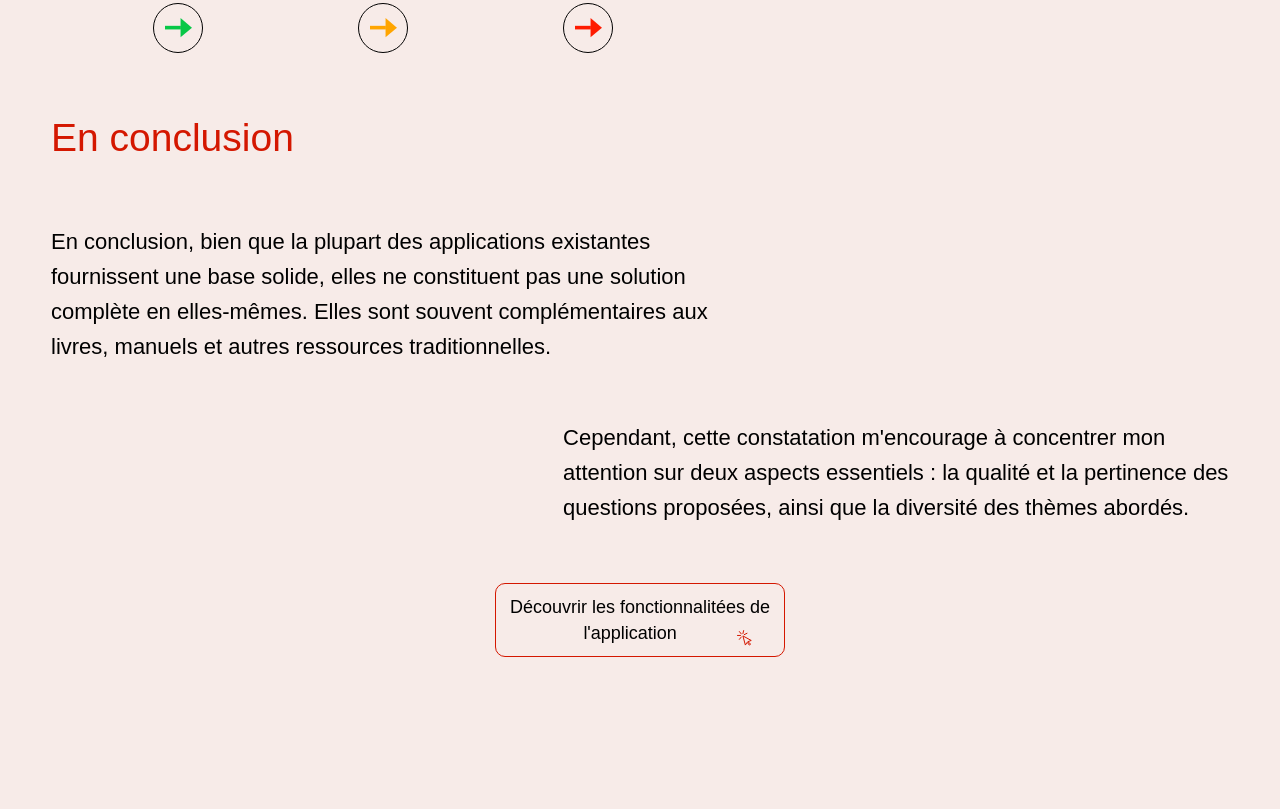
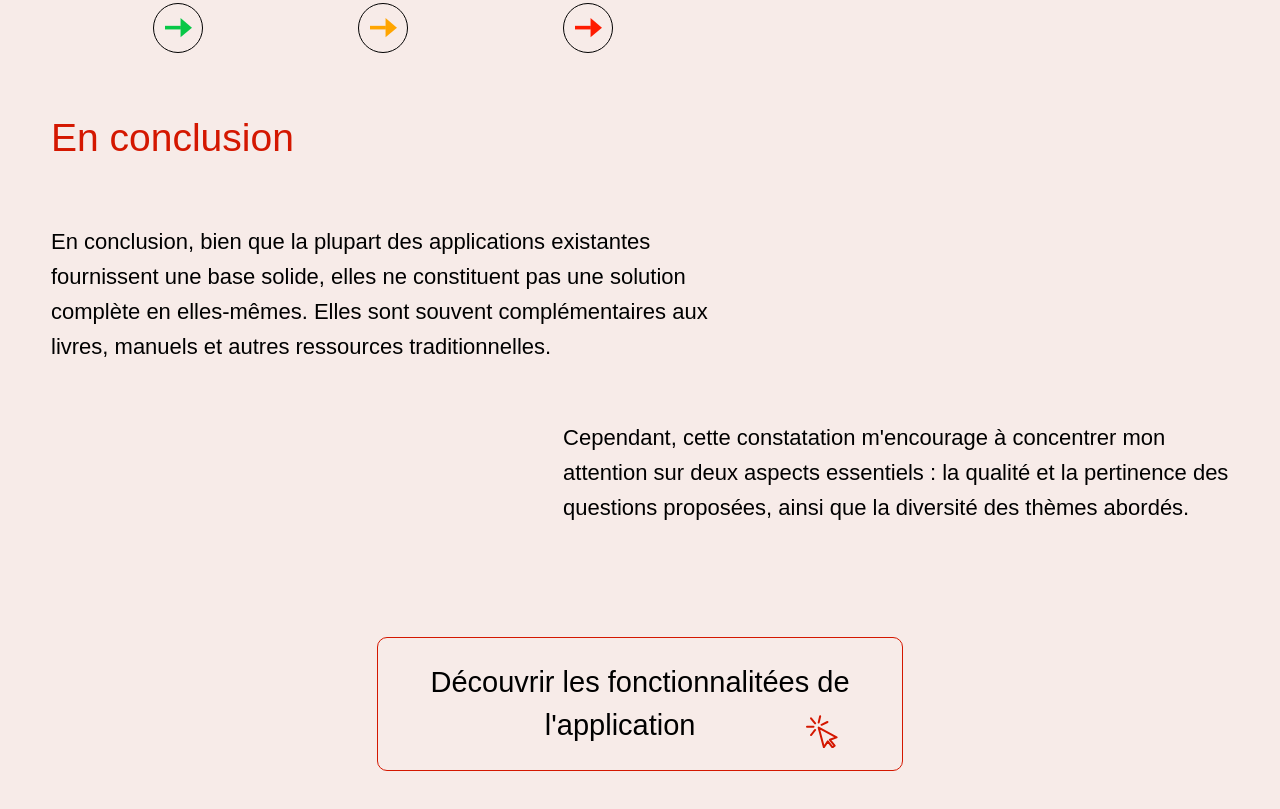
Before and after one commit to sachavervier1/TFA-2022-2023, a website: page src/index.html in a window 1280 px wide. Shown: the part 3080-3889 px from the top of the page. Before the commit the page ends 3766 px from the top, so only its background shows below. Drawn offline with nearby package versions, Linux system fonts and the light colour scheme; files that its build step writes are made by us from their sources; a web font is replaced by a local one.

Commit message:
bouton fonctionnalitées version pc

```diff
--- a/src/index.html
+++ b/src/index.html
@@ -203,10 +203,18 @@
     <button class="bouton">
       Découvrir les fonctionnalitées de l'application
 
-      <svg class="cursor" xmlns="http://www.w3.org/2000/svg" width="14.76" height="15.595">
+      <svg class="cursor tel" xmlns="http://www.w3.org/2000/svg" width="14.76" height="15.595">
         <g data-name="7.-Cursor-(click)">
           <g fill="none" stroke="#d41700" stroke-linecap="round" stroke-linejoin="round" data-name="Groupe 2">
             <path d="m11.157 11.562 3.1-1.095-8.339-4.551 2.431 9.133 1.82-2.724 2.18 2.769.985-.764ZM.5 5.458h3.03M2.374 1.569l1.907 2.347M6.617.6l-.682 2.943M10 3.289 7.278 4.613m-4.9 4.735L4.281 7" />
+          </g>
+        </g>
+      </svg>
+
+      <svg class="cursor pc--cursor" xmlns="http://www.w3.org/2000/svg" width="31.593" height="33.374">
+        <g data-name="7.-Cursor-(click)">
+          <g fill="none" stroke="#d41700" stroke-linecap="round" stroke-linejoin="round" stroke-width="2" data-name="Groupe 2">
+            <path d="m23.92 24.776 6.673-2.354-17.934-9.788 5.228 19.642 3.915-5.858 4.687 5.956 2.118-1.642ZM1 11.648h6.517M5.03 3.283l4.1 5.049M14.154 1.2l-1.466 6.33m8.747-.547-5.858 2.848M5.03 20.013l4.1-5.049" />
           </g>
         </g>
       </svg>
--- a/src/styles/app.scss
+++ b/src/styles/app.scss
@@ -21,6 +21,10 @@ body {
 }
 
 .pc--burger {
+    display: none;
+}
+
+.pc--cursor {
     display: none;
 }
 
@@ -376,6 +380,11 @@ a {
         display: block;
     }
 
+    .pc--cursor {
+        opacity: 1;
+        display: initial;
+    }
+
 
     .titre1 {
         position: absolute;
@@ -473,21 +482,21 @@ a {
 
     .bouton {
         display: block;
-        width: 290px;
-        height: 74px;
+        width: 526px;
+        height: 134px;
         border: solid 1px #D41700;
         border-radius: 10px;
         background-color: transparent;
         color: black;
-        font-size: 18px;
-        line-height: 26px;
+        font-size: 29px;
+        line-height: 40px;
         font-family: "museo-sans", sans-serif;
         font-weight: 500;
         font-style: normal;
         cursor: pointer;
         margin: 0 auto;
-        margin-top: 58px;
-        margin-bottom: 29px;
+        margin-top: 112px;
+        margin-bottom: 56px;
     }
 
     .cursor {
```
